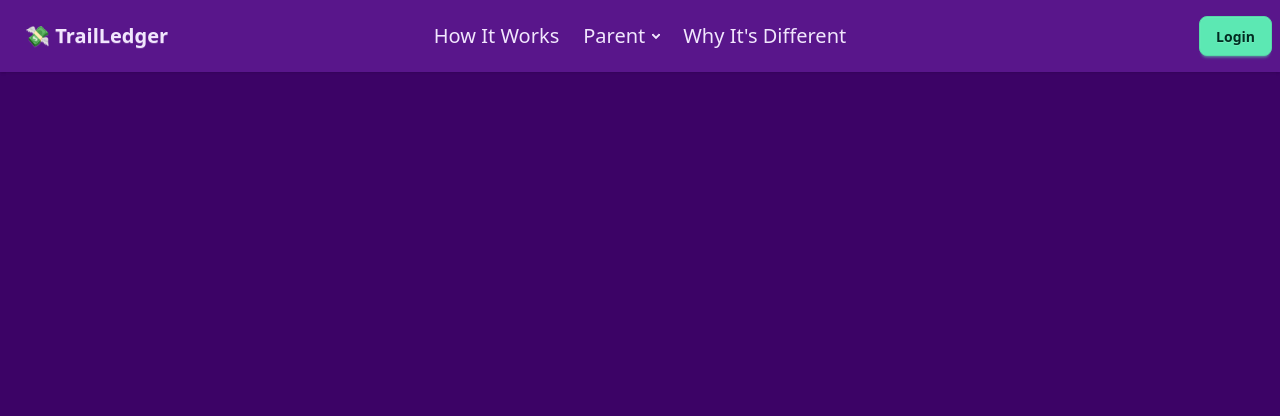
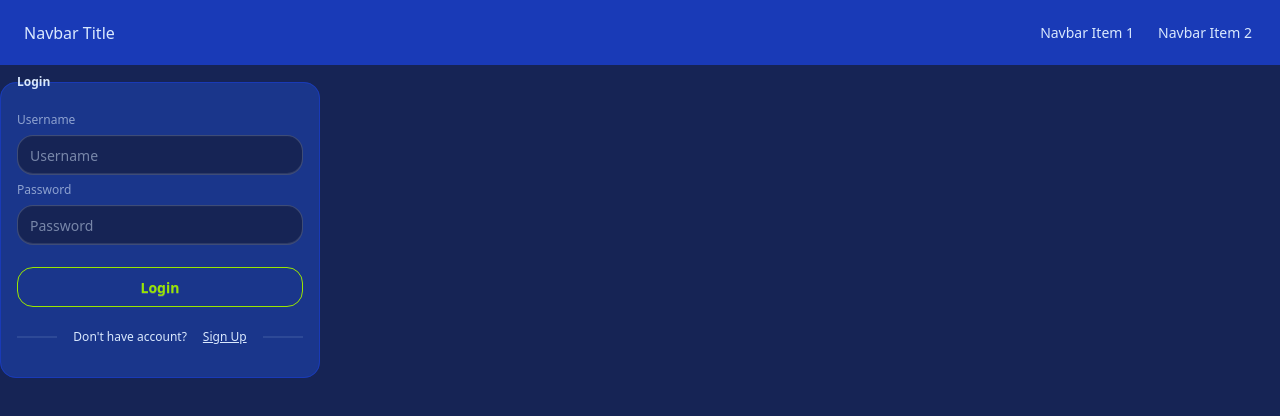
Before and after one commit to IvoGeorgievx/JET-client, an Angular app: page /login in a window 1280 px wide. Before the commit this address led to /. Shown: the top 416 px of the page. Built offline with nearby package versions, Linux system fonts and the light colour scheme.

Commit message:
feat:login

```diff
--- a/src/app/app.routes.ts
+++ b/src/app/app.routes.ts
@@ -1,5 +1,6 @@
 import { Routes } from '@angular/router';
 import { HomeComponent } from './features/components/home/home.component';
+import { LoginComponent } from './features/components/login/login.component';
 
 export const routes: Routes = [
   {
@@ -7,4 +8,8 @@ export const routes: Routes = [
     pathMatch: 'full',
     component: HomeComponent,
   },
+  {
+    path: 'login',
+    component: LoginComponent,
+  },
 ];
--- /dev/null
+++ b/src/app/core/services/auth.service.ts
@@ -0,0 +1,20 @@
+import { HttpClient } from '@angular/common/http';
+import { inject, Injectable } from '@angular/core';
+import { Observable } from 'rxjs';
+
+@Injectable({
+  providedIn: 'root',
+})
+export class AuthService {
+  http = inject(HttpClient);
+
+  signIn(body: {
+    username: string;
+    password: string;
+  }): Observable<{ id: string; username: string }> {
+    return this.http.post<{ id: string; username: string }>(
+      'http://localhost:8081/user/sign-in',
+      body
+    );
+  }
+}
--- a/src/app/features/components/header/header.component.html
+++ b/src/app/features/components/header/header.component.html
@@ -1,41 +1,32 @@
-<div class="navbar bg-base-200 shadow-sm">
-  <div class="navbar-start">
-    <div class="dropdown">
-      <div tabindex="0" role="button" class="btn btn-ghost lg:hidden">
-        <svg xmlns="http://www.w3.org/2000/svg" class="h-5 w-5" fill="none" viewBox="0 0 24 24" stroke="currentColor">
-          <path stroke-linecap="round" stroke-linejoin="round" stroke-width="2" d="M4 6h16M4 12h8m-8 6h16" />
-        </svg>
+<div class="drawer">
+  <input id="my-drawer-3" type="checkbox" class="drawer-toggle" />
+  <div class="drawer-content flex flex-col">
+    <!-- Navbar -->
+    <div class="navbar bg-base-300 w-full">
+      <div class="flex-none lg:hidden">
+        <label for="my-drawer-3" aria-label="open sidebar" class="btn btn-square btn-ghost">
+          <svg xmlns="http://www.w3.org/2000/svg" fill="none" viewBox="0 0 24 24"
+            class="inline-block h-6 w-6 stroke-current">
+            <path stroke-linecap="round" stroke-linejoin="round" stroke-width="2" d="M4 6h16M4 12h16M4 18h16"></path>
+          </svg>
+        </label>
       </div>
-      <ul tabindex="0" class="menu menu-sm dropdown-content bg-base-200 rounded-box z-1 mt-3 w-52 p-2 shadow">
-        <li><a>Item 1</a></li>
-        <li>
-          <a>Parent</a>
-          <ul class="p-2 bg-base-200">
-            <li><a>Submenu 1</a></li>
-            <li><a>Submenu 2</a></li>
-          </ul>
-        </li>
-        <li><a>Item 3</a></li>
-      </ul>
+      <div class="mx-2 flex-1 px-2">Navbar Title</div>
+      <div class="hidden flex-none lg:block">
+        <ul class="menu menu-horizontal">
+          <!-- Navbar menu content here -->
+          <li><a>Navbar Item 1</a></li>
+          <li><a>Navbar Item 2</a></li>
+        </ul>
+      </div>
     </div>
-    <a class="btn btn-ghost text-xl">💸 TrailLedger</a>
   </div>
-  <div class="navbar-center hidden lg:flex">
-    <ul class="menu menu-horizontal px-1">
-      <li><a class="text-xl">How It Works</a></li>
-      <li>
-        <details>
-          <summary class="text-xl">Parent</summary>
-          <ul class="p-2 bg-base-200">
-            <li><a>Submenu 1</a></li>
-            <li><a>Submenu 2</a></li>
-          </ul>
-        </details>
-      </li>
-      <li><a class="text-xl">Why It's Different</a></li>
+  <div class="drawer-side">
+    <label for="my-drawer-3" aria-label="close sidebar" class="drawer-overlay"></label>
+    <ul class="menu bg-base-200 min-h-full w-80 p-4">
+      <!-- Sidebar content here -->
+      <li><a>Sidebar Item 1</a></li>
+      <li><a>Sidebar Item 2</a></li>
     </ul>
   </div>
-  <div class="navbar-end">
-    <a class="btn btn-accent">Login</a>
-  </div>
 </div>
--- /dev/null
+++ b/src/app/features/components/login/login.component.html
@@ -0,0 +1,14 @@
+<fieldset [formGroup]="loginForm" class="fieldset bg-base-200 border-base-300 rounded-box w-xs border p-4">
+  <legend class="fieldset-legend">Login</legend>
+
+  <label class="label">Username</label>
+  <input type="username" formControlName="username" class="input error" placeholder="Username" />
+
+  <label class="label">Password</label>
+  <input type="password" formControlName="password" class="input" placeholder="Password" />
+
+  <button class="btn btn-outline btn-success mt-4" (click)="handleSubmit()">Login</button>
+
+  <div class="divider">Don't have account?<a href="" class="underline">Sign Up</a></div>
+
+</fieldset>
--- /dev/null
+++ b/src/app/features/components/login/login.component.ts
@@ -0,0 +1,35 @@
+import { NgClass } from '@angular/common';
+import { Component, OnInit } from '@angular/core';
+import {
+  FormControl,
+  FormGroup,
+  ReactiveFormsModule,
+  Validators,
+} from '@angular/forms';
+
+@Component({
+  selector: 'jet-login',
+  imports: [ReactiveFormsModule],
+  templateUrl: './login.component.html',
+  styleUrl: './login.component.css',
+})
+export class LoginComponent implements OnInit {
+  loginForm: FormGroup<{
+    username: FormControl;
+    password: FormControl;
+  }>;
+
+  ngOnInit(): void {
+    this.initForm();
+  }
+  private initForm() {
+    this.loginForm = new FormGroup({
+      username: new FormControl('', { nonNullable: true }),
+      password: new FormControl('', { nonNullable: true }),
+    });
+  }
+
+  handleSubmit() {
+    console.log(this.loginForm.value);
+  }
+}
--- a/src/index.html
+++ b/src/index.html
@@ -1,5 +1,5 @@
 <!doctype html>
-<html lang="en" data-theme="jet-theme">
+<html lang="en" data-theme="jet">
 
 <head>
   <meta charset="utf-8">
--- a/src/styles.css
+++ b/src/styles.css
@@ -1,33 +1,34 @@
 @import "tailwindcss";
+@import "./app/styles/variables.css";
 @plugin "daisyui";
 
 @plugin "daisyui/theme" {
   name: "jet";
-  default: true;
-  prefersdark: true;
+  default: false;
+  prefersdark: false;
   color-scheme: "dark";
-  --color-base-100: oklch(29% 0.149 302.717);
-  --color-base-200: oklch(38% 0.176 304.987);
-  --color-base-300: oklch(43% 0.218 303.724);
-  --color-base-content: oklch(94% 0.033 307.174);
-  --color-primary: oklch(90% 0.182 98.111);
-  --color-primary-content: oklch(28% 0.066 53.813);
-  --color-secondary: oklch(0% 0 0);
-  --color-secondary-content: oklch(100% 0 0);
-  --color-accent: oklch(84% 0.143 164.978);
-  --color-accent-content: oklch(26% 0.051 172.552);
-  --color-neutral: oklch(38% 0.176 304.987);
-  --color-neutral-content: oklch(97% 0.014 308.299);
-  --color-info: oklch(71% 0.143 215.221);
-  --color-info-content: oklch(98% 0.019 200.873);
-  --color-success: oklch(76% 0.233 130.85);
-  --color-success-content: oklch(98% 0.031 120.757);
-  --color-warning: oklch(70% 0.213 47.604);
-  --color-warning-content: oklch(98% 0.016 73.684);
-  --color-error: oklch(63% 0.237 25.331);
-  --color-error-content: oklch(97% 0.013 17.38);
-  --radius-selector: 1rem;
-  --radius-field: 0.5rem;
+  --color-base-100: oklch(28% 0.091 267.935);
+  --color-base-200: oklch(37% 0.146 265.522);
+  --color-base-300: oklch(42% 0.199 265.638);
+  --color-base-content: oklch(93% 0.032 255.585);
+  --color-primary: oklch(55% 0.046 257.417);
+  --color-primary-content: oklch(98% 0.003 247.858);
+  --color-secondary: oklch(63% 0.237 25.331);
+  --color-secondary-content: oklch(97% 0.013 17.38);
+  --color-accent: oklch(62% 0.214 259.815);
+  --color-accent-content: oklch(97% 0.014 254.604);
+  --color-neutral: oklch(28% 0.091 267.935);
+  --color-neutral-content: oklch(97% 0.014 254.604);
+  --color-info: oklch(70% 0.165 254.624);
+  --color-info-content: oklch(28% 0.091 267.935);
+  --color-success: oklch(84% 0.238 128.85);
+  --color-success-content: oklch(27% 0.072 132.109);
+  --color-warning: oklch(82% 0.189 84.429);
+  --color-warning-content: oklch(27% 0.077 45.635);
+  --color-error: oklch(71% 0.194 13.428);
+  --color-error-content: oklch(27% 0.105 12.094);
+  --radius-selector: 2rem;
+  --radius-field: 1rem;
   --radius-box: 1rem;
   --size-selector: 0.25rem;
   --size-field: 0.25rem;
--- a/tsconfig.json
+++ b/tsconfig.json
@@ -7,6 +7,7 @@
     "strict": true,
     "noImplicitOverride": true,
     "noPropertyAccessFromIndexSignature": true,
+    "strictPropertyInitialization": false,
     "noImplicitReturns": true,
     "noFallthroughCasesInSwitch": true,
     "skipLibCheck": true,
```
Also changed, not shown: src/app/features/components/home/home.component.html (line endings or trailing spaces), src/app/features/components/login/login.component.css (added), src/app/styles/variables.css (added), 2 other files (tests, documents, lock files or other folders).
